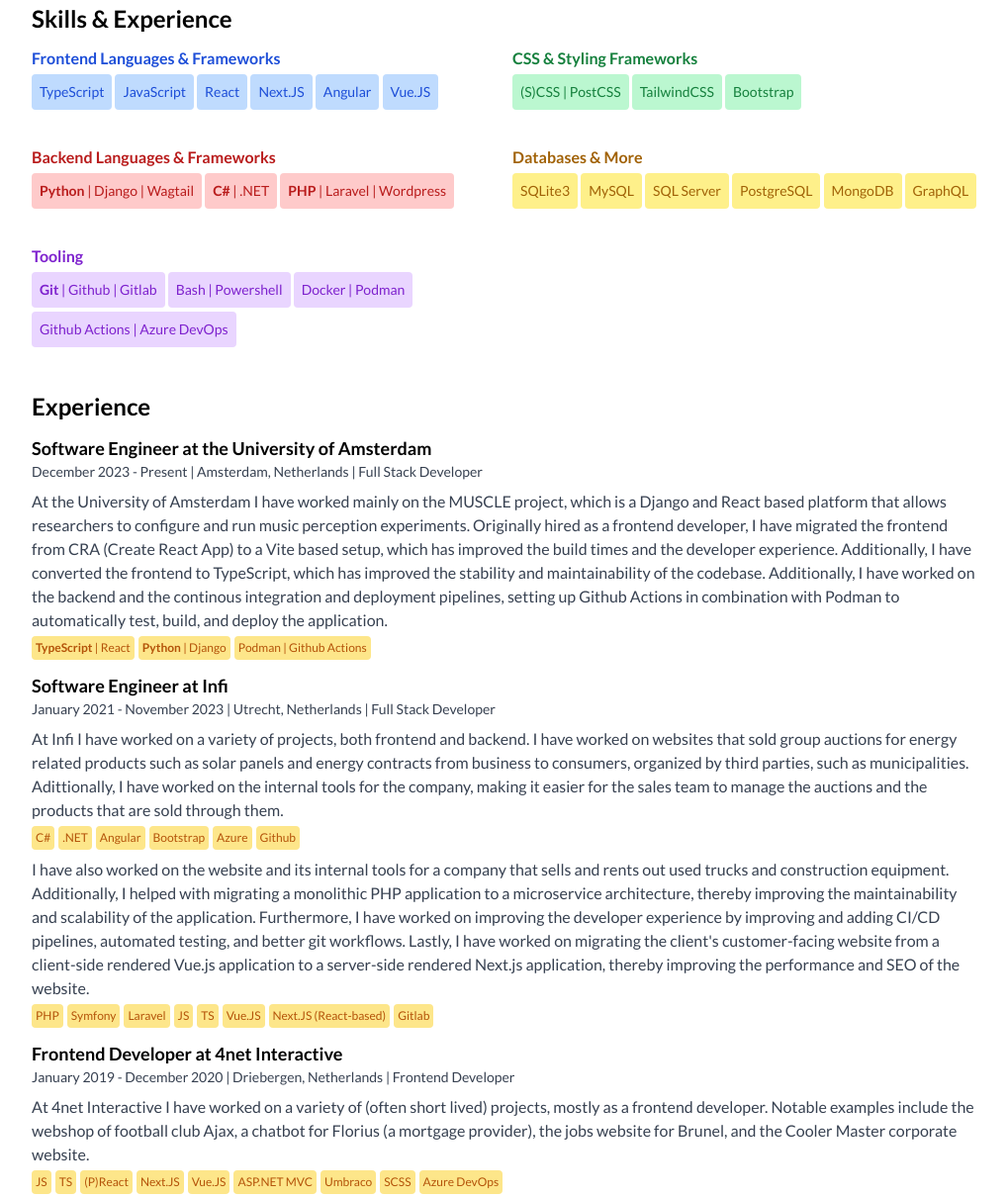
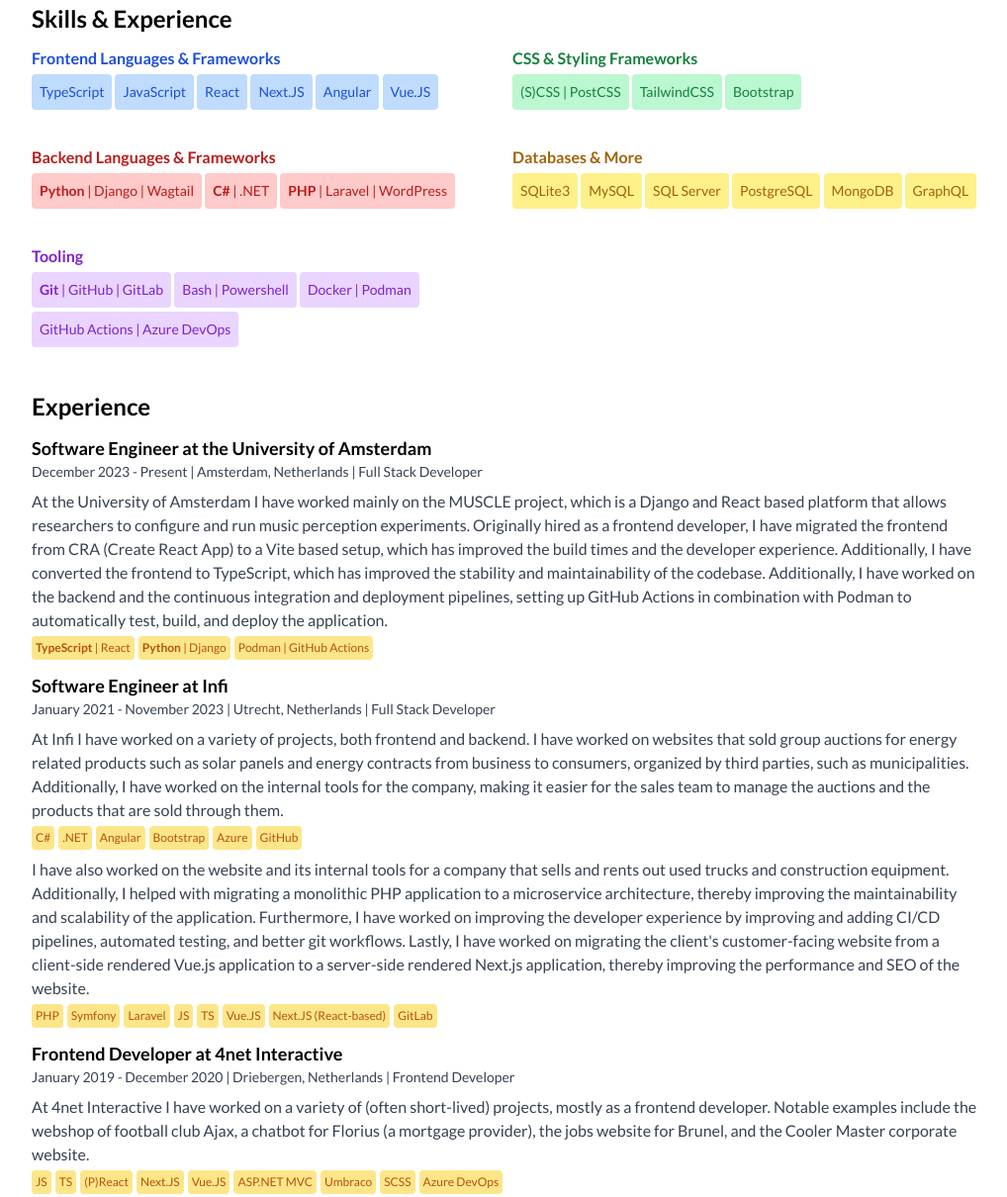
Before and after one commit to drikusroor/resume, a website: page index.html in a window 1280 px wide. Shown: the part 158-1368 px from the top of the page at 99% size, without its empty margins (128-1146 px from the left). Drawn offline with Linux system fonts and the light colour scheme; a web font is replaced by a local one.

Commit message:
fix: Fix several typos

```diff
--- a/index.html
+++ b/index.html
@@ -141,7 +141,7 @@
                     <span
                         class="text-sm inline-block bg-red-200 text-red-700 p-2 print:border print:p-2 print:border-red-700 print:bg-none mt-1 rounded">
                         <b>PHP</b> |
-                        Laravel | Wordpress
+                        Laravel | WordPress
                     </span>
                     <!-- ... -->
                 </div>
@@ -170,14 +170,14 @@
                     <span
                         class="text-sm inline-block bg-purple-200 text-purple-700 p-2 print:border print:p-2 print:border-purple-700 print:bg-none mt-1 rounded">
                         <b>Git</b> |
-                        Github | Gitlab
+                        GitHub | GitLab
                     </span>
                     <span
                         class="text-sm inline-block bg-purple-200 text-purple-700 p-2 print:border print:p-2 print:border-purple-700 print:bg-none mt-1 rounded">Bash | Powershell</span>
                         <span
                         class="text-sm inline-block bg-purple-200 text-purple-700 p-2 print:border print:p-2 print:border-purple-700 print:bg-none mt-1 rounded">Docker | Podman</span>
                     <span
-                        class="text-sm inline-block bg-purple-200 text-purple-700 p-2 print:border print:p-2 print:border-purple-700 print:bg-none mt-1 rounded">Github Actions | Azure
+                        class="text-sm inline-block bg-purple-200 text-purple-700 p-2 print:border print:p-2 print:border-purple-700 print:bg-none mt-1 rounded">GitHub Actions | Azure
                         DevOps</span>
                 </div>
 
@@ -197,7 +197,7 @@
                             Developer</p>
                         <p class="text-gray-700 mt-2">
                             At the University of Amsterdam I have worked mainly on the MUSCLE project, which is a Django and React based platform that allows researchers to configure and run music perception experiments.
-                            Originally hired as a frontend developer, I have migrated the frontend from CRA (Create React App) to a Vite based setup, which has improved the build times and the developer experience. Additionally, I have converted the frontend to TypeScript, which has improved the stability and maintainability of the codebase. Additionally, I have worked on the backend and the continous integration and deployment pipelines, setting up Github Actions in combination with Podman to automatically test, build, and deploy the application.
+                            Originally hired as a frontend developer, I have migrated the frontend from CRA (Create React App) to a Vite based setup, which has improved the build times and the developer experience. Additionally, I have converted the frontend to TypeScript, which has improved the stability and maintainability of the codebase. Additionally, I have worked on the backend and the continuous integration and deployment pipelines, setting up GitHub Actions in combination with Podman to automatically test, build, and deploy the application.
                         </p>
                         <p class="text-gray-700 text-xs flex flex-row gap-1 mt-1">
                             <span class="bg-amber-200 text-amber-700 p-1 rounded print:border print:border-amber-700">
@@ -207,7 +207,7 @@
                                 <b>Python</b> | Django
                             </span>
                             <span class="bg-amber-200 text-amber-700 p-1 rounded print:border print:border-amber-700">
-                                Podman | Github Actions
+                                Podman | GitHub Actions
                             </span>
                         </p>
                     </li>
@@ -219,7 +219,7 @@
                             At Infi I have worked on a variety of projects, both frontend and backend. I have worked on
                             websites that sold group auctions for energy related products such as solar panels and
                             energy contracts from business to consumers, organized by third parties, such as
-                            municipalities. Adittionally, I have worked on the internal tools for the company, making
+                            municipalities. Additionally, I have worked on the internal tools for the company, making
                             it easier for the sales team to manage the auctions and the products that are sold through
                             them.
                         </p>
@@ -239,7 +239,7 @@
                                 Azure
                             </span>
                             <span class="bg-amber-200 text-amber-700 p-1 rounded print:border print:border-amber-700">
-                                Github
+                                GitHub
                             </span>
                         </p>
                         <p class="text-gray-700 mt-2">
@@ -270,7 +270,7 @@
                             <span
                                 class="bg-amber-200 text-amber-700 p-1 rounded print:border print:border-amber-700">Next.JS (React-based)</span>
                             <span
-                                class="bg-amber-200 text-amber-700 p-1 rounded print:border print:border-amber-700">Gitlab</span>
+                                class="bg-amber-200 text-amber-700 p-1 rounded print:border print:border-amber-700">GitLab</span>
                         </p>
                     </li>
                     <li class="break-inside-avoid my-3">
@@ -281,7 +281,7 @@
                             Frontend Developer
                         </p>
                         <p class="text-gray-700 mt-2">
-                            At 4net Interactive I have worked on a variety of (often short lived) projects, mostly
+                            At 4net Interactive I have worked on a variety of (often short-lived) projects, mostly
                             as a frontend developer. Notable examples include the webshop of football club Ajax,
                             a chatbot for Florius (a mortgage provider), the jobs website for Brunel, and the Cooler
                             Master corporate website.
@@ -368,7 +368,7 @@
                                 PHP
                             </span>
                             <span class="bg-amber-200 text-amber-700 p-1 rounded print:border print:border-amber-700">
-                                Wordpress
+                                WordPress
                             </span>
                             <span
                                 class="bg-amber-200 text-amber-700 p-1 rounded print:border print:border-amber-700">JavaScript</span>
```
